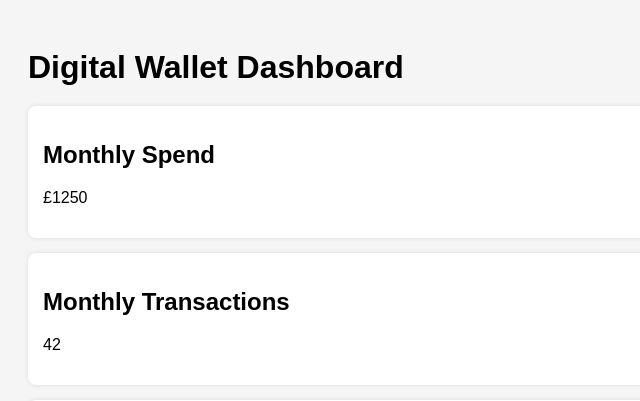
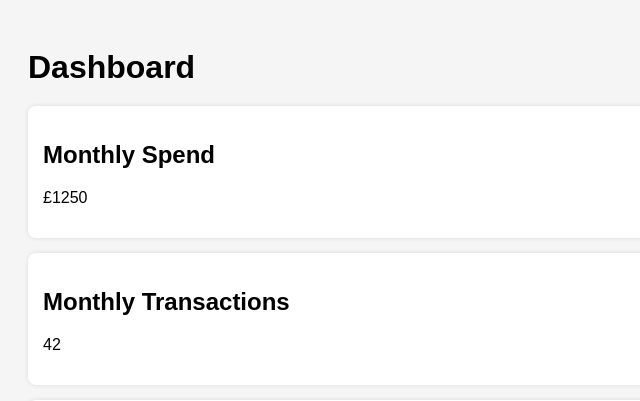
Before and after one commit to EllaPrescott/DevOps-Summative, a Flask app: page / in a window 1280 px wide. Shown: the top 401 px of the page, without its empty margins (0-640 px from the left). Run offline with Flask 3, Linux system fonts and the light colour scheme.

Commit message:
Small change to app

```diff
--- a/app/templates/index.html
+++ b/app/templates/index.html
@@ -6,7 +6,7 @@
 </head>
 <body>
 
-    <h1>Digital Wallet Dashboard</h1>
+    <h1>Dashboard</h1>
 
     <div class="card">
         <h2>Monthly Spend</h2>
```
